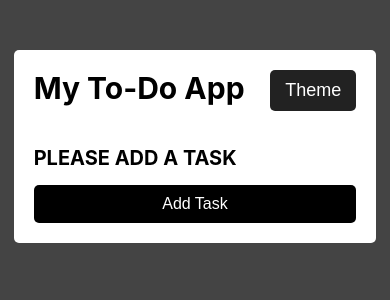
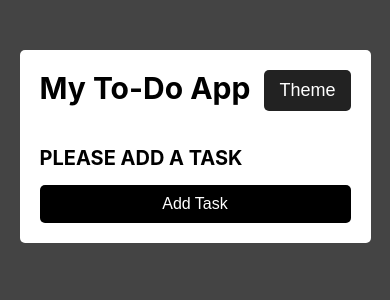
Before and after one commit to Prospertech-github/react-ToDo-App, a React (Create React App) app: page / in a window 390 px wide. Shown: the top 300 px of the page. Built offline with nearby package versions, Linux system fonts and the light colour scheme; the HTML template or start-up script is replaced by a standard one.

Commit message:
Fix: Minor update to CSS file for responsive mobile design

```diff
--- a/src/App.css
+++ b/src/App.css
@@ -11,6 +11,6 @@ h2{
 
 @media only screen and (max-width: 540px) {
   .app{
-    width: 93%;
+    width: 90%;
   }
 }
```
